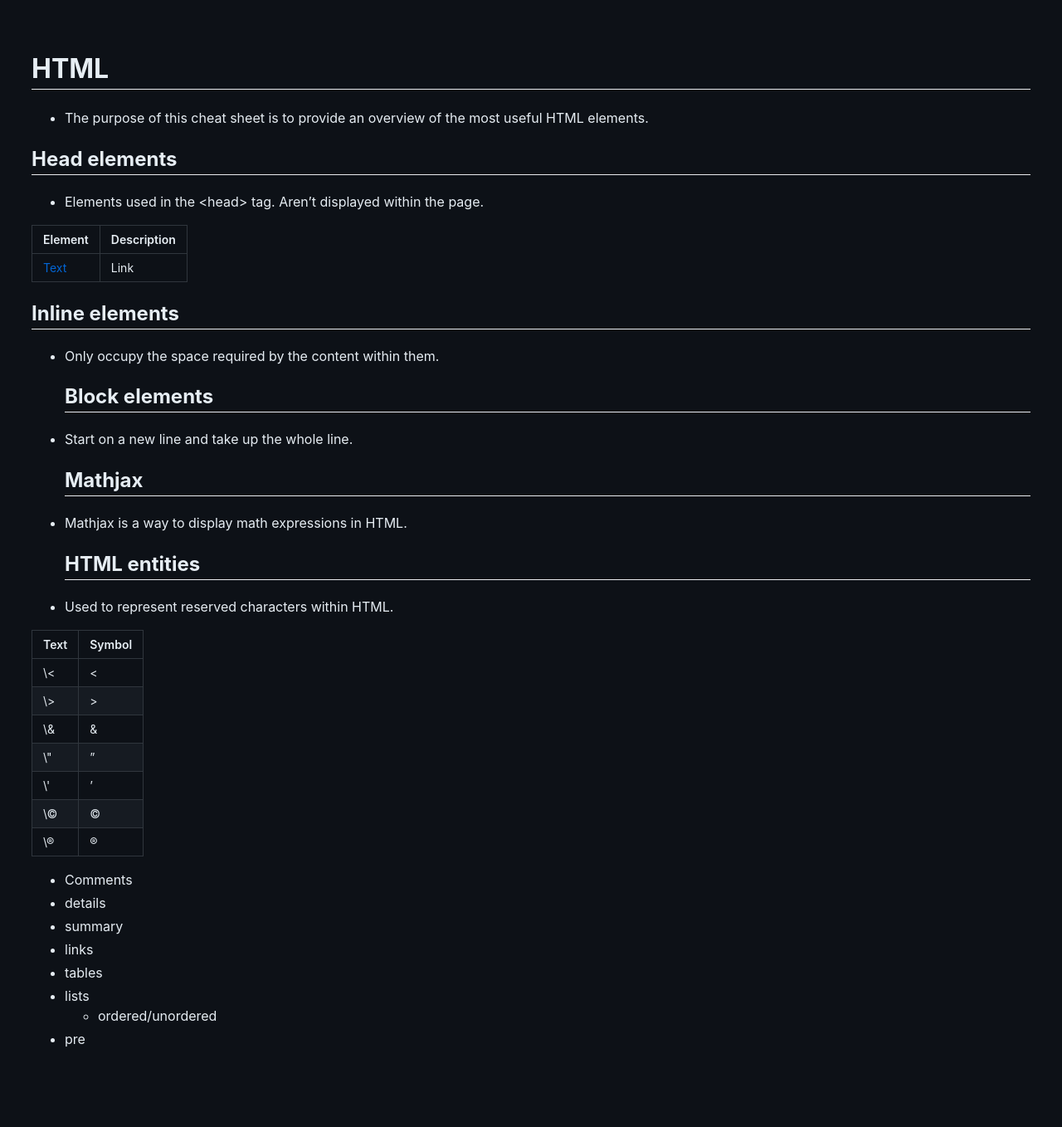
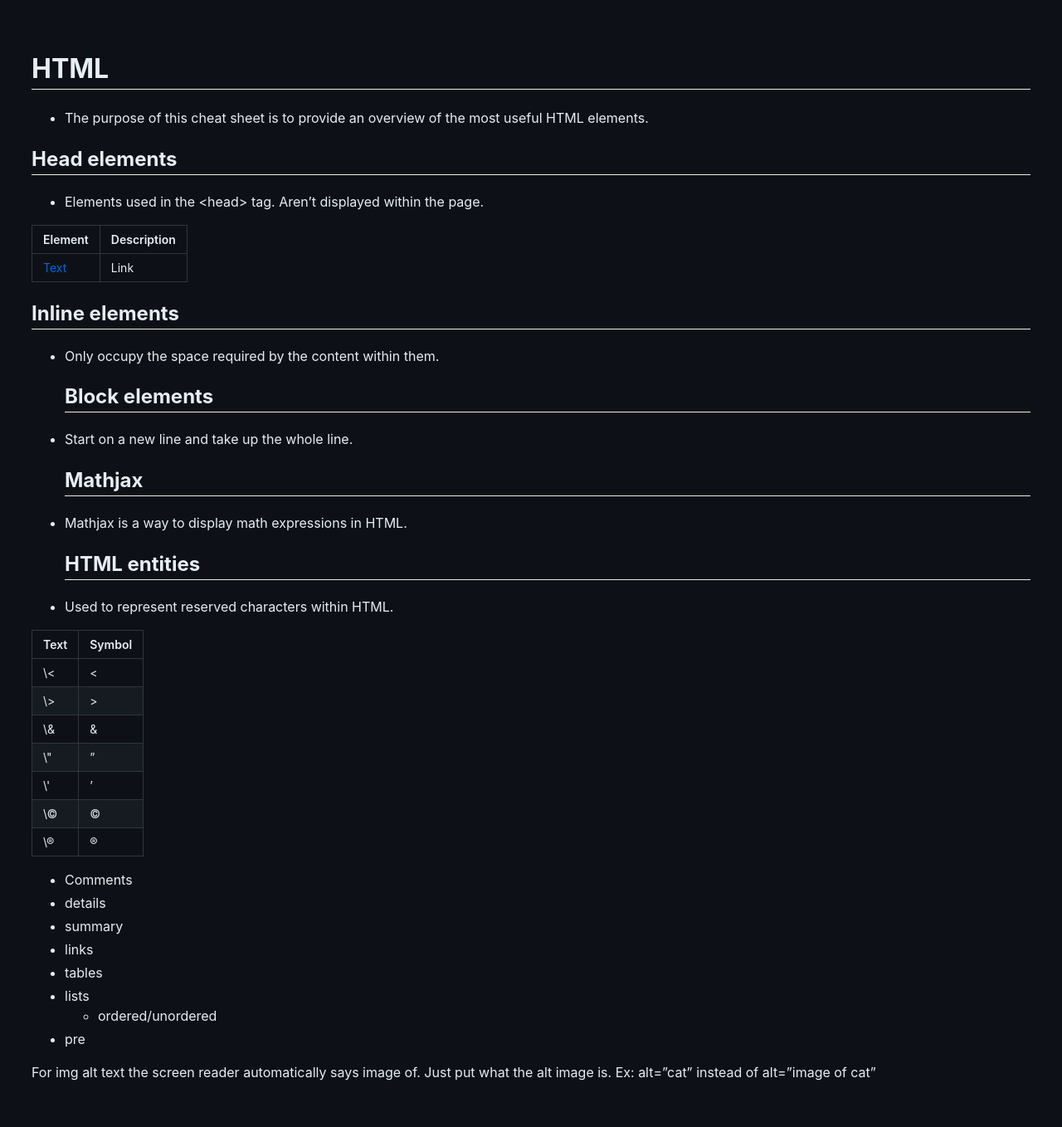
Before and after one commit to ryansheehy0/Cheat_Sheets, a Jekyll site: the page built from html.md, in a window 1280 px wide. Shown: the whole page at 83% size. Built offline with Jekyll 4.4.1, drawn with Linux system fonts in a browser that asks for light colours; our own code applies the rules of GitHub Pages for plain Markdown files; before the commit the page ends 1318 px from its top, so only the background shows below that.

```diff
--- a/html.md
+++ b/html.md
@@ -36,3 +36,5 @@
 - lists
     - ordered/unordered
 - pre
+
+For img alt text the screen reader automatically says image of. Just put what the alt image is. Ex: alt="cat" instead of alt="image of cat"
```
Also changed, not shown: git.md (+2 -0 lines), linux.md (+1 -1 lines), css.md (added).
